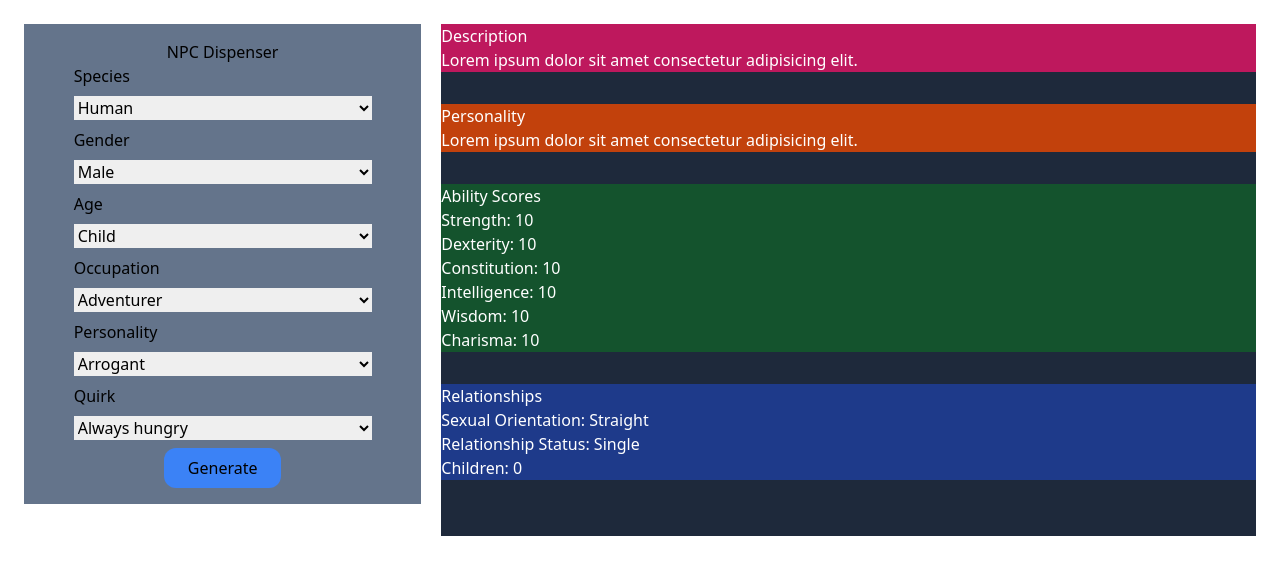
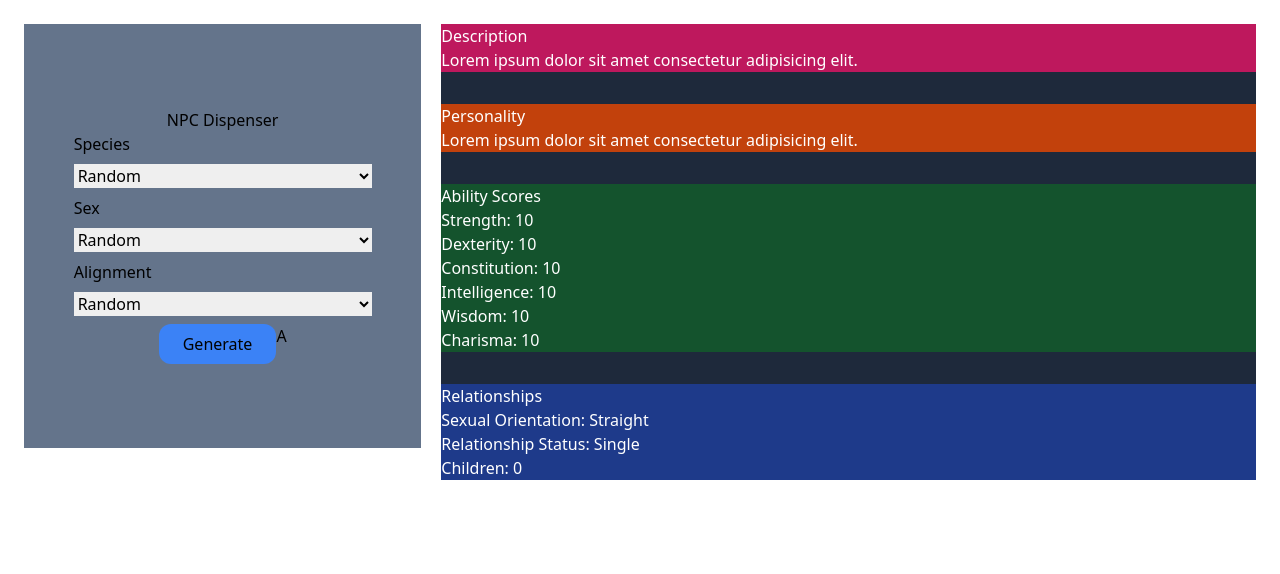
Before and after one commit to Meobot/npc-gen, a React (Vite) app: page / in a window 1280 px wide. Shown: the top 574 px of the page. Built offline with nearby package versions, Linux system fonts and the light colour scheme.

Commit message:
user inputs moved to components

```diff
--- a/src/App.tsx
+++ b/src/App.tsx
@@ -1,84 +1,48 @@
 import { useEffect, useState } from "react";
 import { getDocs } from "firebase/firestore";
 import { npcDataCollection } from "./firebase";
+import Species from "./components/Species";
+import Sex from "./components/Sex"
+import Alignment from "./components/Alignment";
 
 // {npcData[0]?.humanNames.map((name, index) => (
 // 	<li key={index}>{name}</li>
 // ))}
 
 function App() {
+	const [species, setSpecies] = useState("random");
+	const [sex, setSex] = useState("random");
+	const [alignment, setAlignment] = useState("random");
+
+	const handleSpeciesChange = (
+		event: React.ChangeEvent<HTMLSelectElement>
+	) => {
+		setSpecies(event.target.value);
+	};
+
+	const handleSexChange = (event: React.ChangeEvent<HTMLSelectElement>) => {
+		setSex(event.target.value);
+	};
+
+	const handleAlignmentChange = (
+		event: React.ChangeEvent<HTMLSelectElement>
+	) => {
+		setAlignment(event.target.value);
+	};
 
 	return (
 		<div className="container p-6 sm:grid sm:grid-cols-3 sm:gap-5">
 			<div className="bg-slate-500 flex flex-col justify-center items-center py-4 mb-8 sm:col-span-1">
 				<h1>NPC Dispenser</h1>
 				<div className="flex flex-col items-start w-3/4 space-y-2">
-					<label htmlFor="species">Species</label>
-					<select name="species" id="species" className="w-full">
-						<option value="human">Human</option>
-						<option value="elf">Elf</option>
-						<option value="dwarf">Dwarf</option>
-						<option value="halfling">Halfling</option>
-						<option value="gnome">Gnome</option>
-						<option value="dragonborn">Dragonborn</option>
-						<option value="tiefling">Tiefling</option>
-						<option value="half-elf">Half-Elf</option>
-						<option value="half-orc">Half-Orc</option>
-						<option value="aasimar">Aasimar</option>
-						<option value="firbolg">Firbolg</option>
-						<option value="goliath">Goliath</option>
-					</select>
-					<label htmlFor="gender">Gender</label>
-					<select name="gender" id="gender" className="w-full">
-						<option value="male">Male</option>
-						<option value="female">Female</option>
-						<option value="non-binary">Non-binary</option>
-						<option value="other">Other</option>
-					</select>
-					<label htmlFor="age">Age</label>
-					<select name="age" id="age" className="w-full">
-						<option value="child">Child</option>
-						<option value="young adult">Young Adult</option>
-						<option value="adult">Adult</option>
-						<option value="elder">Elder</option>
-					</select>
-					<label htmlFor="occupation">Occupation</label>
-					<select
-						name="occupation"
-						id="occupation"
-						className="w-full"
-					>
-						<option value="adventurer">Adventurer</option>
-						<option value="artisan">Artisan</option>
-						<option value="criminal">Criminal</option>
-					</select>
-					<label htmlFor="personality">Personality</label>
-					<select
-						name="personality"
-						id="personality"
-						className="w-full"
-					>
-						<option value="arrogant">Arrogant</option>
-						<option value="belligerent">Belligerent</option>
-						<option value="boastful">Boastful</option>
-					</select>
-					<label htmlFor="quirk">Quirk</label>
-					<select name="quirk" id="quirk" className="w-full">
-						<option value="always hungry">Always hungry</option>
-						<option value="always tired">Always tired</option>
-						<option value="always thirsty">Always thirsty</option>
-						<option value="always wants to fight">
-							Always wants to fight
-						</option>
-						<option value="always wants to talk">
-							Always wants to talk
-						</option>
-					</select>
+					<Species handleSpeciesChange={handleSpeciesChange} />
+					<Sex handleSexChange={handleSexChange}/>
+					<Alignment handleAlignmentChange={handleAlignmentChange} />
 					<div className="w-full flex justify-center">
 						<button className="bg-blue-500 px-6 py-2 rounded-xl">
 							Generate
 						</button>
-					</div>
+					A</div>
 				</div>
 			</div>
 			<div className="bg-slate-800 text-white space-y-8 sm:col-span-2">
```
